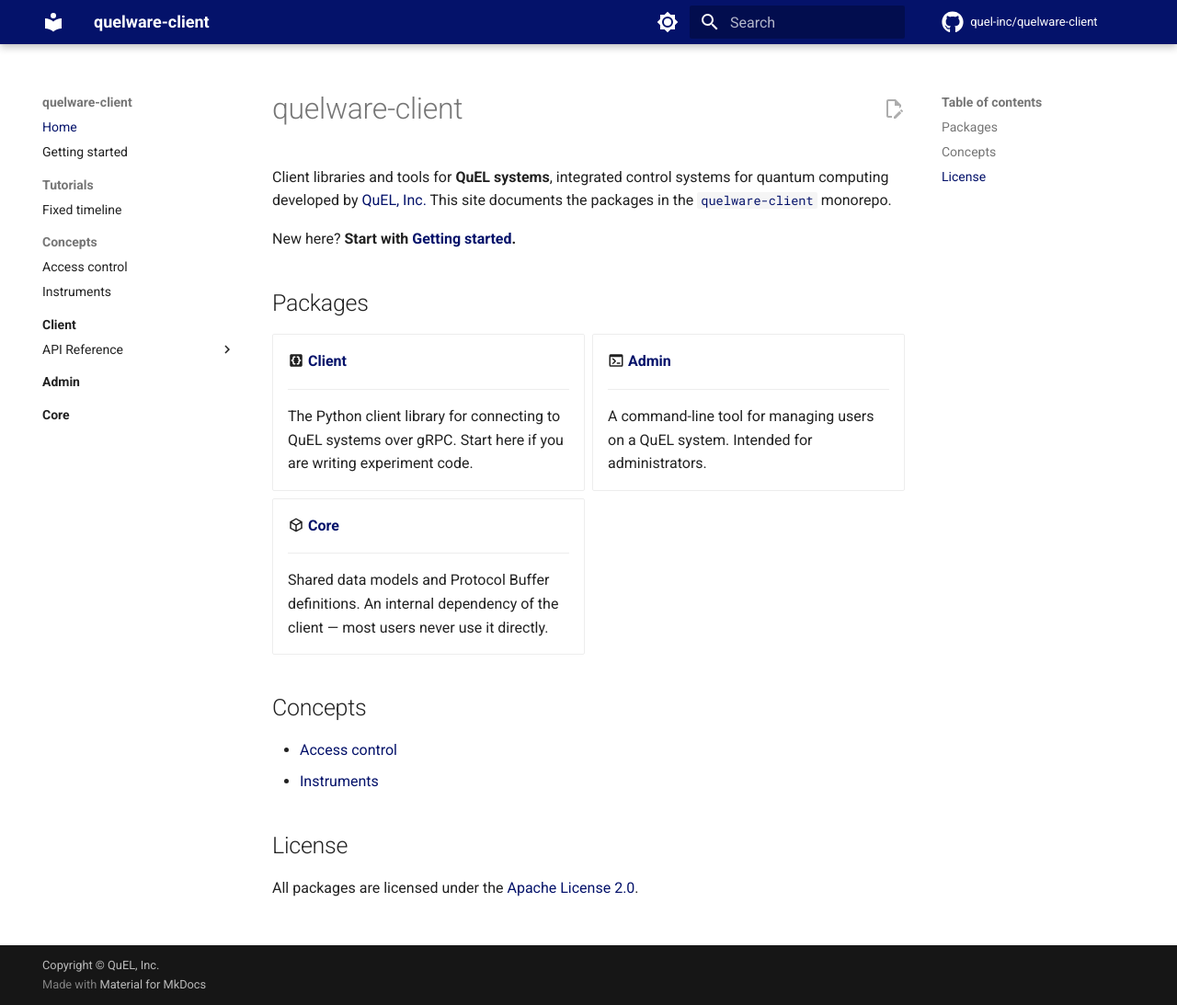
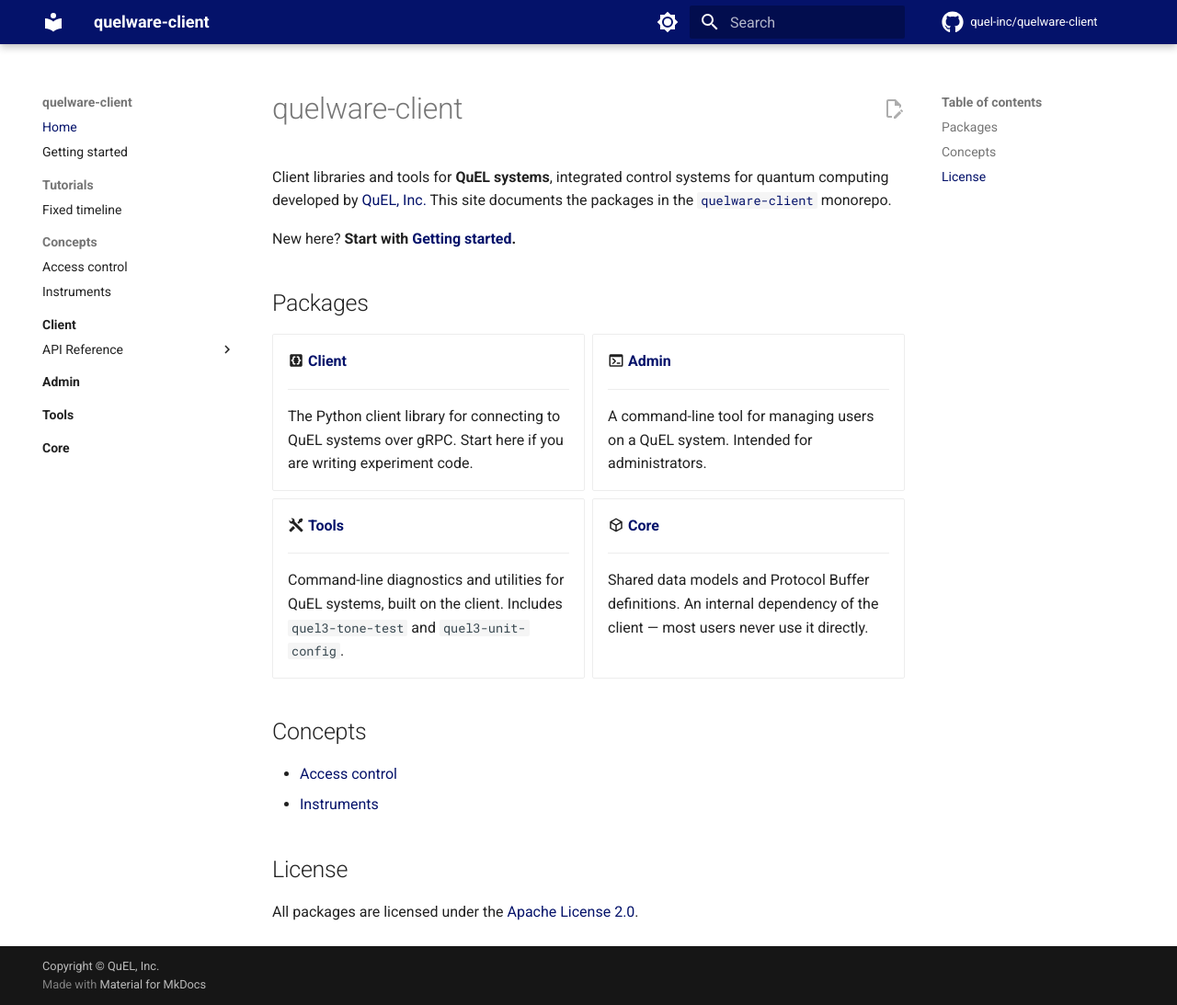
Before and after one commit to quel-inc/quelware-client, an MkDocs documentation site: the page built from docs/index.md, in a window 1280 px wide and 1093 px high. Shown: the whole window at 92% size. Built offline with MkDocs 1.6.1 and Material for MkDocs 9.7.7, drawn with Linux system fonts in a browser that asks for light colours; comment, search, counter and statistics services are not loaded.

Commit message:
docs: add quelware-tools page

```diff
--- a/docs/index.md
+++ b/docs/index.md
@@ -25,6 +25,13 @@
     A command-line tool for managing users on a QuEL system.
     Intended for administrators.
 
+-   :material-tools: **[Tools](tools/index.md)**
+
+    ---
+
+    Command-line diagnostics and utilities for QuEL systems, built on the
+    client. Includes `quel3-tone-test` and `quel3-unit-config`.
+
 -   :material-cube-outline: **[Core](core/index.md)**
 
     ---
--- a/mkdocs.yml
+++ b/mkdocs.yml
@@ -100,5 +100,7 @@
           - Testing: client/api/testing.md
   - Admin:
       - admin/index.md
+  - Tools:
+      - tools/index.md
   - Core:
       - core/index.md
```
Also changed, not shown: docs/tools/index.md (added, +51 -0 lines).
